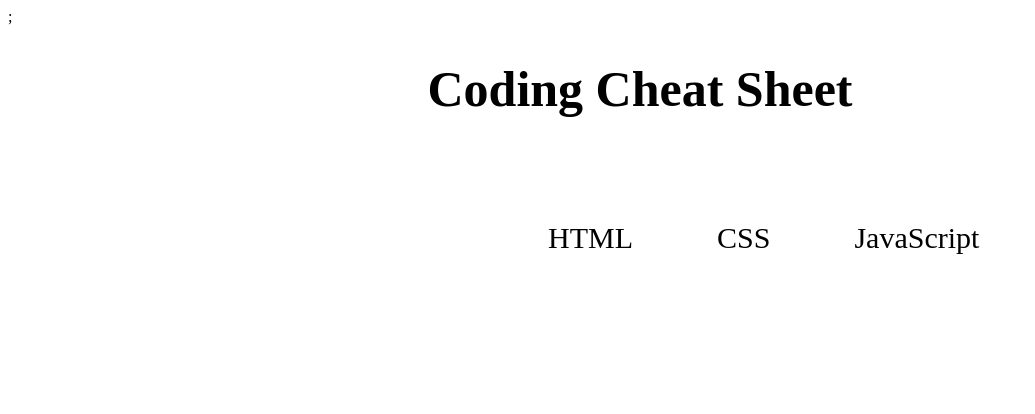
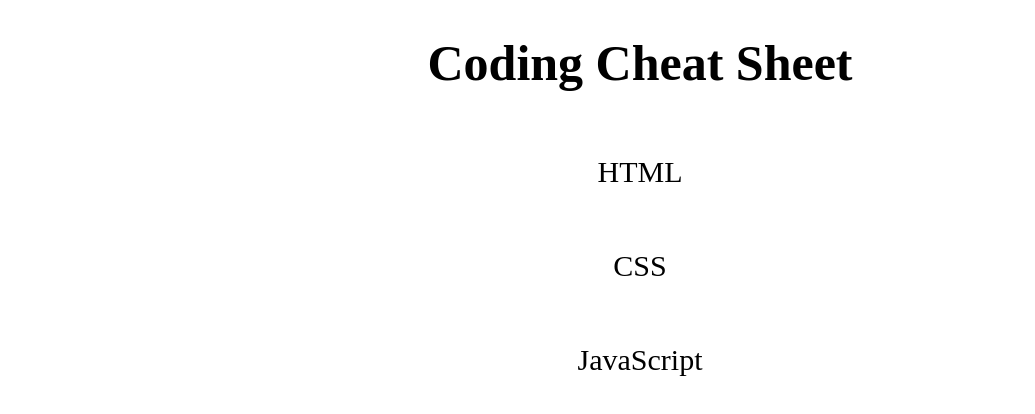
Before and after one commit to NickPwned/cheatsheet, a plain HTML site: page index.html in a window 1280 px wide. Shown: the whole page, without its empty margins (0-1035 px from the left). Drawn offline with Linux system fonts and the light colour scheme.

Commit message:
Mise en page

```diff
--- a/styles.css
+++ b/styles.css
@@ -1,6 +1,7 @@
 h1 {
     font-size: 50px;
     text-align: center;
+    width: 100%;
 }
 
 .list {
@@ -8,7 +9,5 @@ h1 {
     font-size: 30px;
     text-align: center;
     position: relative;
-    left: 500px;
-    margin : 20px;
-    padding: 20px;
+    width: 100%;
 }
```
Also changed, not shown: index.html (+1 -1 lines).
